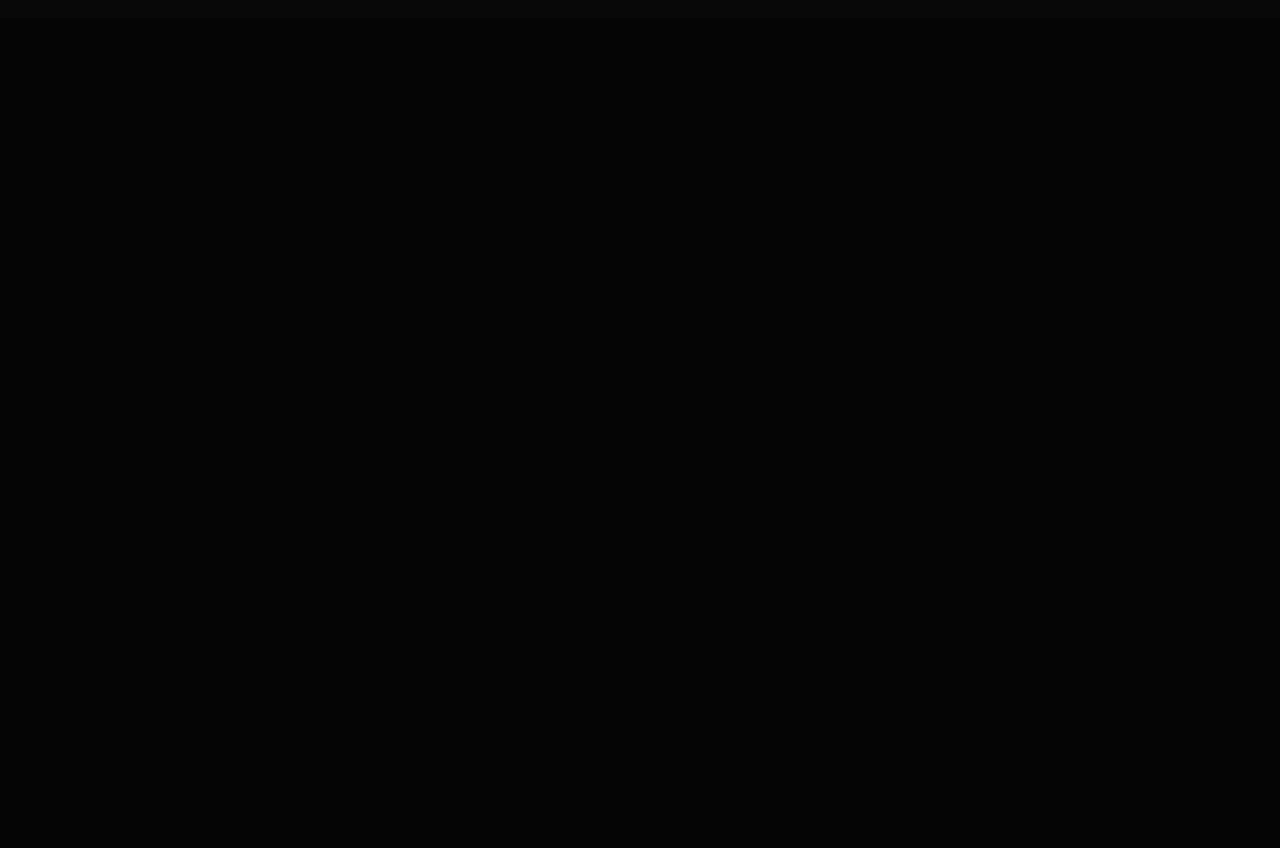
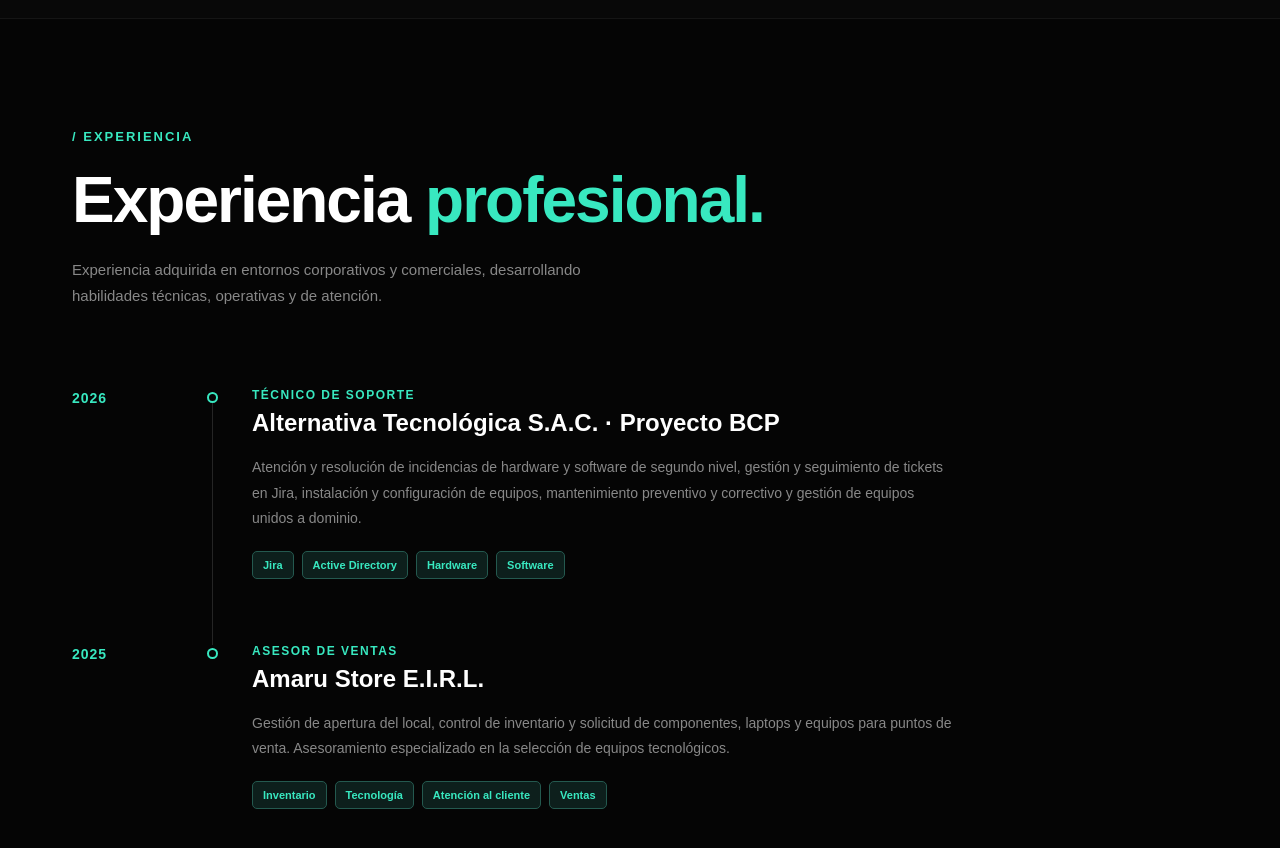
Before and after one commit to HereticSoba/diego-portfolio, a React (Vite) app: page / in a window 1280 px wide. Shown: the part 4240-5088 px from the top of the page. Before the commit the page ends 4258 px from the top, so only its background shows below. Built offline with nearby package versions, Linux system fonts and the light colour scheme.

Commit message:
Implemented the experience section

```diff
--- a/src/App.tsx
+++ b/src/App.tsx
@@ -3,6 +3,7 @@
 import About from "./sections/About/About";
 import Projects from "./sections/Projects/Projects";
 import Skills from "./sections/Skills/Skills";
+import Experience from "./sections/Experience/Experience";
 import "./App.css";
 
 function App() {
@@ -14,6 +15,7 @@
         <About />
         <Projects />
         <Skills />
+        <Experience />
       </main>
     </>
   );
--- /dev/null
+++ b/src/sections/Experience/Experience.css
@@ -0,0 +1,129 @@
+.experience-section {
+    width: 100%;
+    background-color: #050505;
+    border-top: 1px solid #151515;
+}
+
+.experience-container {
+    max-width: 1200px;
+    margin: 0 auto;
+    padding: 110px 32px;
+}
+
+.experience-header {
+    max-width: 700px;
+}
+
+.experience-header h2 {
+    margin: 0;
+    color: #ffffff;
+    font-size: clamp(42px, 5vw, 64px);
+    line-height: 1;
+    letter-spacing: -2px;
+}
+
+.experience-header h2 span {
+    color: #38e8c0;
+}
+
+.experience-header > p:last-child {
+    max-width: 580px;
+    margin: 25px 0 0;
+    color: #888888;
+    font-size: 15px;
+    line-height: 1.7;
+}
+
+.experience-timeline {
+    margin-top: 80px;
+}
+
+.experience-item {
+    display: grid;
+    grid-template-columns: 100px 30px 1fr;
+    gap: 25px;
+    position: relative;
+    min-height: 220px;
+}
+
+.experience-year {
+    padding-top: 2px;
+    color: #38e8c0;
+    font-size: 14px;
+    font-weight: 700;
+    letter-spacing: 1px;
+}
+
+.experience-marker {
+    position:relative;
+    display: flex;
+    justify-content: center;
+}
+
+.experience-marker::before {
+    content: "";
+    position: absolute;
+    top: 8px;
+    bottom: -1px;
+    width: 1px;
+    background-color: #252525;
+}
+
+.experience-item:last-child .experience-marker::before {
+    display: none;
+}
+
+.experience-marker span {
+    position: relative;
+    z-index: 1;
+    width: 11px;
+    height: 11px;
+    margin-top: 4px;
+    border: 2px solid #38e8c0;
+    border-radius: 50%;
+    background-color: #050505;
+}
+
+.experience-content {
+    padding: 0 0 65px;
+}
+
+.experience-position {
+    margin: 0 0 7px;
+    color:#38e8c0;
+    font-size: 12px;
+    font-weight: 700;
+    letter-spacing: 1.5px;
+    text-transform: uppercase;
+}
+
+.experience-content h3 {
+    margin: 0;
+    color: #ffffff;
+    font-size: 24px;
+    font-weight: 600;
+}
+
+.experience-description {
+    max-width: 700px;
+    margin: 18px 0 20px;
+    color: #888888;
+    font-size: 14px;
+    line-height: 1.8;
+}
+
+.experience-highlights {
+    display: flex;
+    flex-wrap: wrap;
+    gap: 8px;
+}
+
+.experience-highlights span {
+    padding: 7px 10px;
+    border: 1px solid #24594f;
+    border-radius: 5px;
+    background-color: #0d1f1c;
+    color: #38e8c0;
+    font-size: 11px;
+    font-weight: 600;
+}
--- /dev/null
+++ b/src/sections/Experience/Experience.tsx
@@ -0,0 +1,76 @@
+import "./Experience.css";
+
+interface ExperienceItem {
+    year: string;
+    position: string;
+    company: string;
+    description: string;
+    highlights: string[];
+}
+
+const experiences: ExperienceItem[] = [
+    {
+        year: "2026",
+        position: "Técnico de soporte",
+        company: "Alternativa Tecnológica S.A.C. · Proyecto BCP",
+        description: "Atención y resolución de incidencias de hardware y software de segundo nivel, gestión y seguimiento de tickets en Jira, instalación y configuración de equipos, mantenimiento preventivo y correctivo y gestión de equipos unidos a dominio.",
+        highlights: ["Jira", "Active Directory", "Hardware", "Software"],
+    },
+    {
+        year: "2025",
+        position: "Asesor de ventas",
+        company: "Amaru Store E.I.R.L.",
+        description: "Gestión de apertura del local, control de inventario y solicitud de componentes, laptops y equipos para puntos de venta. Asesoramiento especializado en la selección de equipos tecnológicos.",
+        highlights: ["Inventario", "Tecnología", "Atención al cliente", "Ventas"],
+    },
+];
+
+function Experience() {
+    return (
+        <section id="experiencia" className="experience-section">
+            <div className="experience-container">
+                <div className="experience-header">
+                    <p className="section-label">/ EXPERIENCIA</p>
+                    <h2>
+                        Experiencia
+                        <span> profesional.</span>
+                    </h2>
+                    <p>
+                        Experiencia adquirida en entornos corporativos y comerciales,
+                        desarrollando habilidades técnicas, operativas y de atención.
+                    </p>
+                </div>
+                <div className="experience-timeline">
+                    {experiences.map((experience) =>(
+                        <article className="experience-item"
+                        key={'${experience.year}-${experience.position}'}
+                        >
+                            <div className="experience-year">
+                                {experience.year}
+                            </div>
+                            <div className="experience-marker">
+                                <span></span>
+                            </div>
+                            <div className="experience-content">
+                                <p className="experience-position">
+                                    {experience.position}
+                                </p>
+                                <h3>{experience.company}</h3>
+                                <p className="experience-description">
+                                    {experience.description}
+                                </p>
+                                <div className="experience-highlights">
+                                    {experience.highlights.map((Highlight) =>(
+                                        <span key={Highlight}>{Highlight}</span>
+                                    ))}
+                                </div>
+                            </div>
+                        </article>
+                    ))}
+                </div>
+            </div>
+        </section>
+    );
+}
+
+export default Experience;
```
